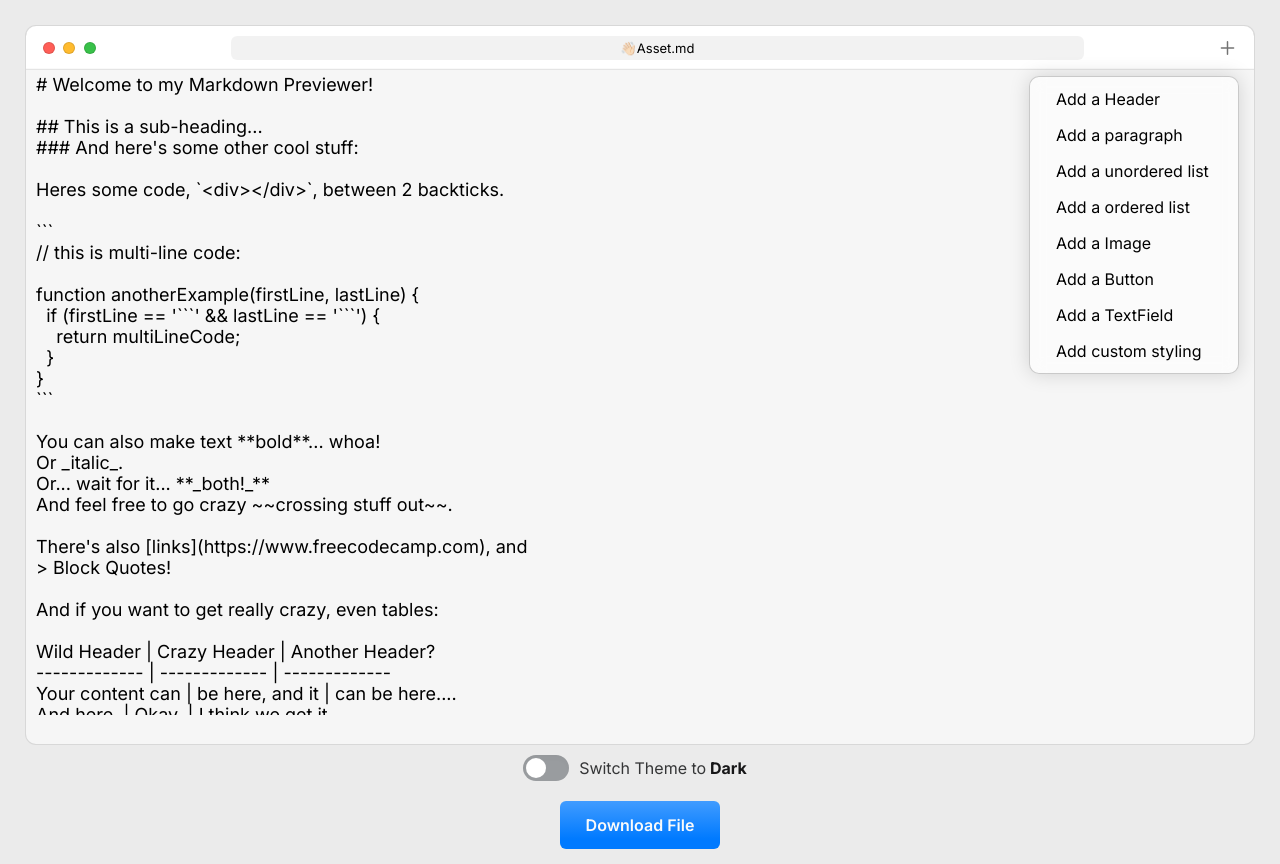
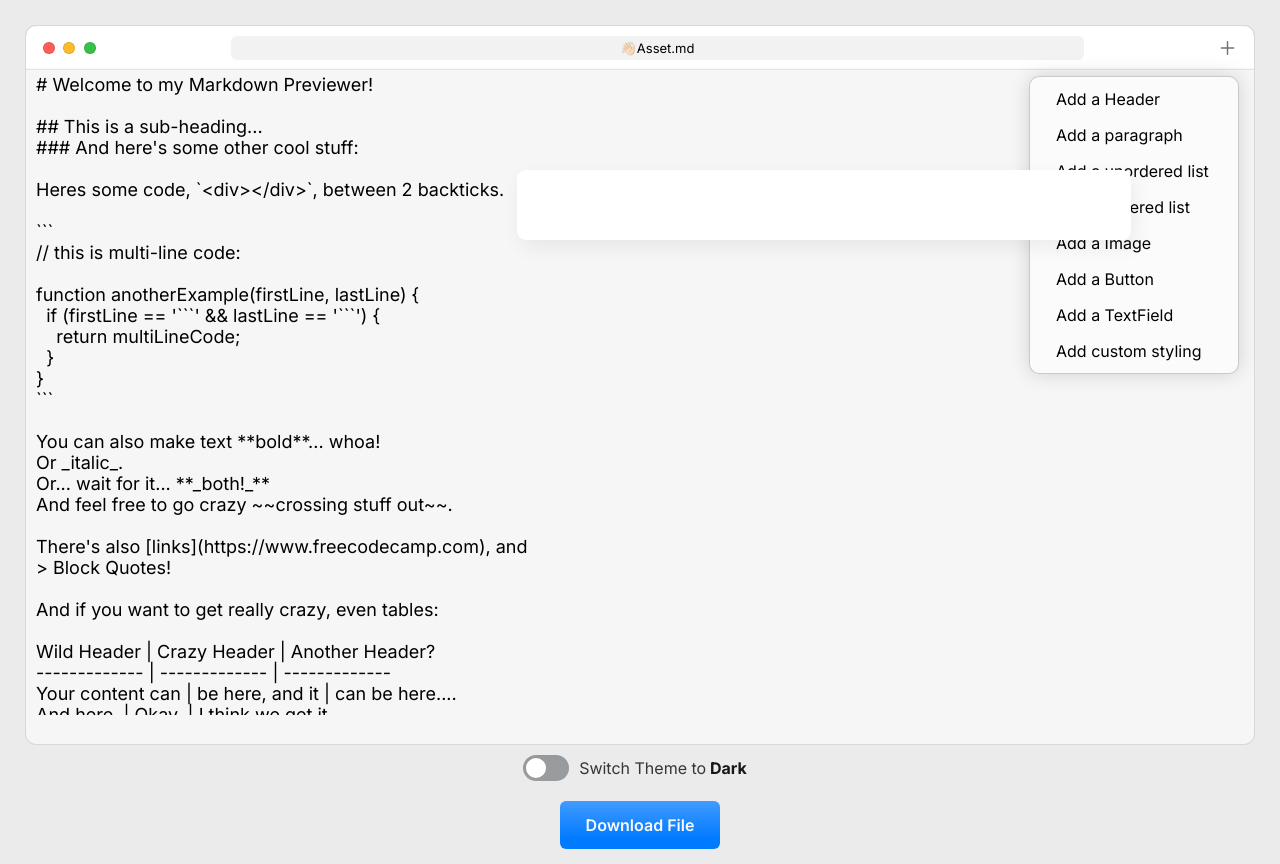
Before and after one commit to haneenmahd/markdown-previewer, a React (Create React App) app: page / in a window 1280 px wide. Built offline with nearby package versions, Linux system fonts and the light colour scheme; what @splitbee/web would draw is missing.

Commit message:
security: update dependencies

```diff
--- a/src/components/AutoCompletion/index.js
+++ b/src/components/AutoCompletion/index.js
@@ -6,15 +6,17 @@ import styled from 'styled-components';
  */
 
 const Container = styled.div`
+  position: relative;
   max-height: 100%;
+  min-height: 70px;
   width: 50%;
   border-radius: 9px;
   box-shadow: ${props => props.theme === 'light' ? '4px 7.5px 20px 0 #00000030' : '4px 7.5px 20px 0 #00000010'};
   position: absolute;
   background:${props => props.theme === 'light' ? '#191919' : '#fff'};
-  padding: 0px 0;
+  padding-bottom: 20px;
   top: 20%;
-  right: 5%;
+  right: 10%;
   overflow: hidden;
   transition: 0.25s;
   display: ${props => props.display};
@@ -32,42 +34,31 @@ const Snippet = styled.div`
   align-items: center;
   justify-content: flex-start;
   padding-left: 30px;
+  padding-bottom: 40px;
   & .active {
       background: #166edc;
       color: #fff;
   }
 `;
 
-/**
- *
- * @param {string} value Value to test
- * @param {RegExp} regex Pattern to match
- * @return {boolean} Returns if it matches or not
- */
-const matches = (value, regex) => {
-    if (regex.test(value)) {
+const SnippetDefenition = styled.div`
+  height: auto;
+  min-height: 18px;
+  border-top: 0.5px solid #c4c4c4aa;
+  background-color: #c4c4c430;
+  padding: 2.5px 0px 4.5px 20px;
+  position: absolute;
+  bottom: 0px;
+  width: 100%;
+  color: #111111aa;
+`;
+
+function validateRegex(regex) {
+    try {
+        new RegExp(regex);
         return true;
-    } else {
+    } catch (e) {
         return false;
-    }
-}
-
-class SnippetLayout extends React.Component {
-    constructor(props) {
-        super(props);
-        this.props = props;
-    }
-
-    render() {
-        const { snippets } = this.props;
-
-        return (
-            snippets.map((snip, i) => (
-                <Snippet key={i}>
-                    {snip.name}
-                </Snippet>
-            ))
-        );
     }
 }
 
@@ -81,7 +72,8 @@ class AutoCompletion extends React.Component {
 
         this.props = props;
         this.state = {
-            shouldRemainOpen: false
+            shouldRemainOpen: false,
+            activeSnippet: this.props.snippets[0]
         };
 
         this.handleState = this.handleState.bind(this);
@@ -104,16 +96,27 @@ class AutoCompletion extends React.Component {
 
         activeWord = activeWord[activeWord.length - 1];
 
-        let activeRegex = new RegExp(activeWord, 'gi');
+        activeWord = activeWord.replace(/(\\)|(\*)|(\))|(\()/gi, '');
+        var activeRegex = validateRegex(new RegExp(activeWord, 'g')) === true ? new RegExp(activeWord, 'g') : new RegExp('\w+', 'g');
 
         return (
-            <Container display={this.state.shouldRemainOpen ? 'inherit' : 'none'} theme={theme}>
-                {console.log('Test of pattern: word ->', snippets[0].name, ',', 'with regex', activeRegex)}
-                {console.log(activeRegex.test(snippets[0].name))}
-                {/**<SnippetLayout snippets={snippets} />*/}
+            <Container display={this.state.shouldRemainOpen ? 'inherit' : 'flex'} theme={theme}>
+                {snippets.map((snip, i) => (
+                    activeRegex.test(snip.name) ?
+                        <>
+                            <Snippet key={i}>{snip.name}</Snippet>
+                            <SnippetDefenition key={snip.name}>{snip.definition}</SnippetDefenition>
+                        </> : ''
+                ))}
             </Container>
         );
     }
 }
 
+/**
+ * Testing
+ * console.log('Test of pattern: word ->', snip.name, ',', 'with regex', activeRegex)
+                    console.log(activeRegex.test(snip.name) ? `Does match: ${snip.name}` : `Does not match: ${snip.name}`)
+ */
+
 export default AutoCompletion;
```
Also changed, not shown: 1 other file (tests, documents, lock files or other folders).
